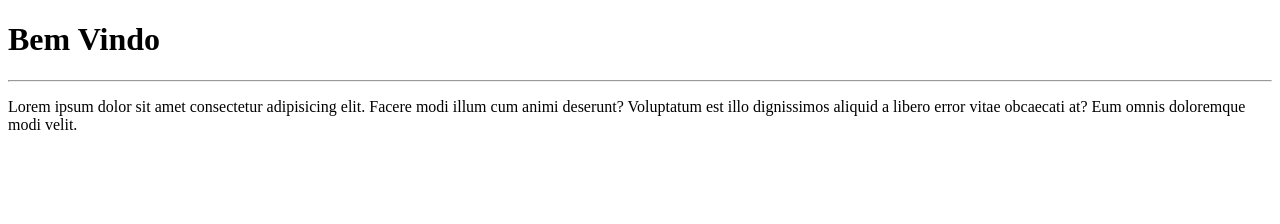
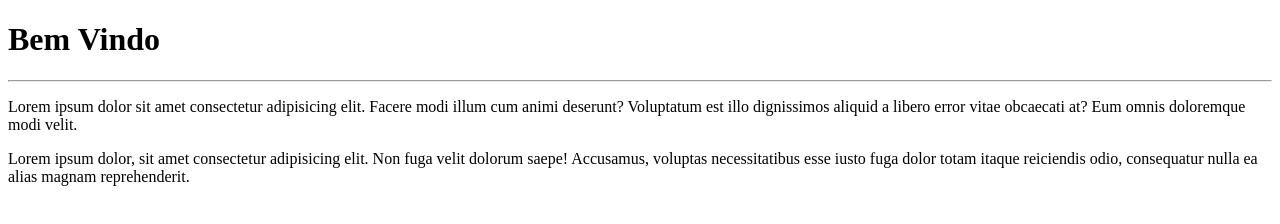
Before and after one commit to ItaloCordeiroSilva/Testes, a plain HTML site: page site-exemplo/index.html in a window 1280 px wide. Drawn offline with Linux system fonts and the light colour scheme.

Commit message:
adicionei um paragrafo

```diff
--- a/site-exemplo/index.html
+++ b/site-exemplo/index.html
@@ -10,5 +10,6 @@
     <h1>Bem Vindo</h1>
     <hr>
     <p>Lorem ipsum dolor sit amet consectetur adipisicing elit. Facere modi illum cum animi deserunt? Voluptatum est illo dignissimos aliquid a libero error vitae obcaecati at? Eum omnis doloremque modi velit.</p>
+    <p>Lorem ipsum dolor, sit amet consectetur adipisicing elit. Non fuga velit dolorum saepe! Accusamus, voluptas necessitatibus esse iusto fuga dolor totam itaque reiciendis odio, consequatur nulla ea alias magnam reprehenderit.</p>
 </body>
 </html>
```
